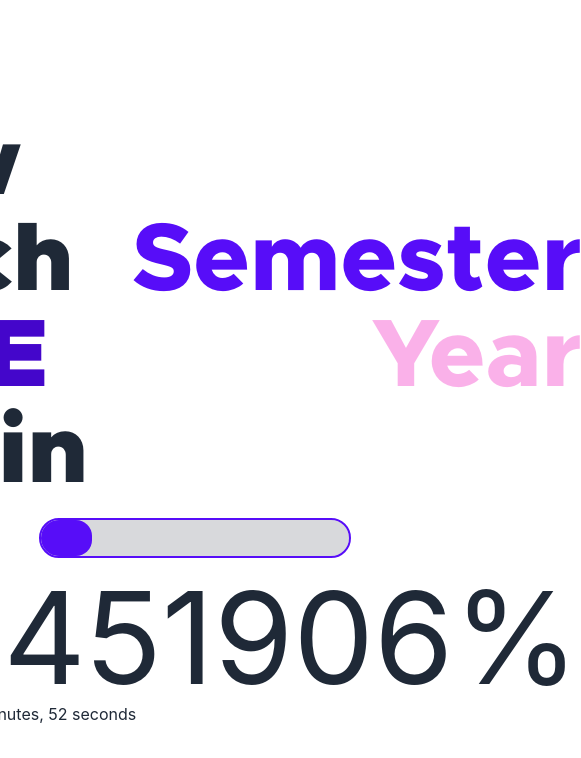
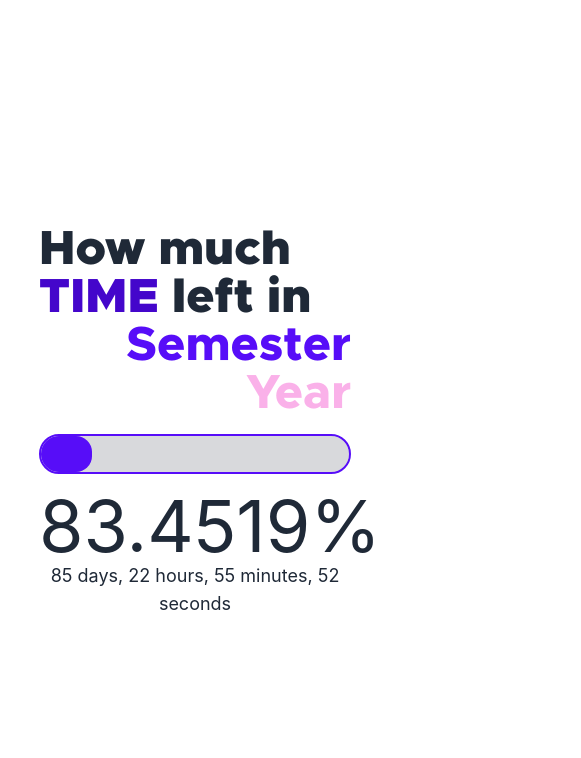
Before and after one commit to Tianyu659/time-progress, a React (Create React App) app: page / in a window 390 px wide. Shown: the top 758 px of the page, 581 px wide, since content can reach past the window. Built offline with nearby package versions, Linux system fonts and the light colour scheme.

Commit message:
responsive design

```diff
--- a/package.json
+++ b/package.json
@@ -10,6 +10,7 @@
     "daisyui": "^2.25.0",
     "react": "^18.2.0",
     "react-dom": "^18.2.0",
+    "react-responsive": "^9.0.0-beta.10",
     "react-scripts": "5.0.1",
     "web-vitals": "^2.1.4"
   },
--- a/src/App.js
+++ b/src/App.js
@@ -1,8 +1,14 @@
 // import './App.css';
 import { useState, useEffect } from "react";
+import { useMediaQuery } from 'react-responsive'
 import MainProgressBar from "./Components/MainProgressBar";
 
 function App() {
+
+  const isNotSmallScreen = useMediaQuery({ query: '(min-width: 640px)' })
+
+  const digits = isNotSmallScreen ? 8 : 6;
+
   const dates = [
     // [Date("2022-08-22"), Date("2022-12-03")],
     [1661126400000, 1670025600000],
@@ -31,14 +37,14 @@ function App() {
 
   return (
     <div className="w-[80%] m-auto h-screen flex flex-col justify-center items-center">
-      <div className="flex flex-row justify-center items-center text-[6em] leading-none">
-        <div className="metro-black" onClick={() => setLeft(!left)}>
+      <div className="w-full flex flex-col sm:flex-row justify-center items-center text-5xl lg:text-7xl xl:text-[6em] leading-none">
+        <div className="metro-black w-full sm:w-fit" onClick={() => setLeft(!left)}>
           How much<span className="opacity-0 select-none">+</span>
           <br />
           <span className="text-primary-focus">TIME</span>{" "}
           <span className="hover:underline">{left ? "left in" : "into"}</span>
         </div>
-        <div className="flex flex-col items-end metro-extra-bold">
+        <div className="flex flex-col items-end metro-extra-bold w-full sm:w-fit">
           <span
             className={
               target === 0
@@ -65,15 +71,15 @@ function App() {
       <div className="w-full flex justify-center my-4">
         <MainProgressBar percent={percent} />
       </div>
-      <div>
-        <span className={(left || "text-primary ") + " text-9xl"}>
+      <div className="w-full text-center">
+        <span className={(left || "text-primary ") + " text-7xl lg:text-9xl"}>
           {left
-            ? ((1 - percent) * 100).toPrecision(8)
-            : (percent * 100).toPrecision(8)}
+            ? ((1 - percent) * 100).toPrecision(digits)
+            : (percent * 100).toPrecision(digits)}
           %
         </span>
         <br/>
-        <span>
+        <span className={(left || "text-primary ") + " text-lg lg:text-2xl"}>
           {
             // show passed in days, hours, minutes, seconds
             left ? (
```
Also changed, not shown: 1 other file (tests, documents, lock files or other folders).
